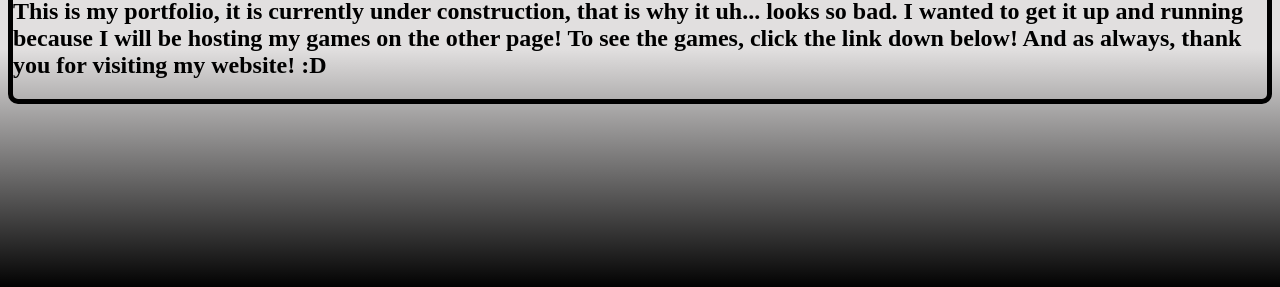
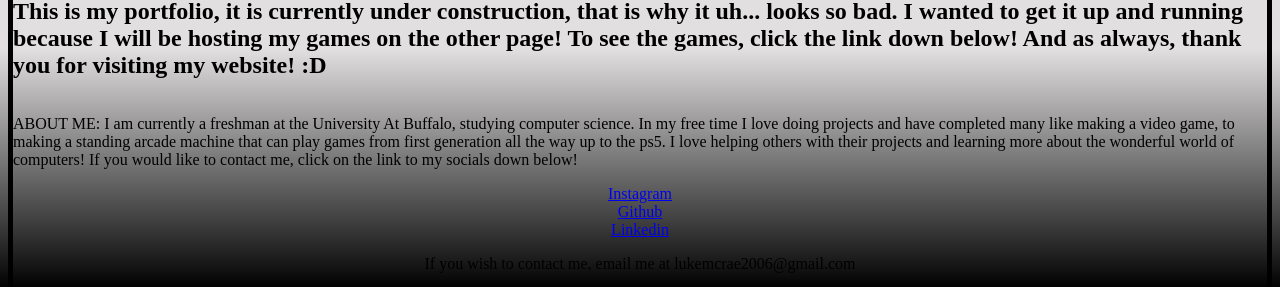
Before and after one commit to LukeMcRae2006/Portfolio, a plain HTML site: page index.html in a window 1280 px wide. Shown: the part 511-798 px from the top of the page. Drawn offline with Linux system fonts and the light colour scheme.

Commit message:
Add files via upload

```diff
--- a/index.html
+++ b/index.html
@@ -17,6 +17,15 @@
         <hr>
         <img class="introduction-photo" src="photos/photoOfMeUnderwater.JPG">
         <h2> This is my portfolio, it is currently under construction, that is why it uh... looks so bad. I wanted to get it up and running because I will be hosting my games on the other page! To see the games, click the link down below! And as always, thank you for visiting my website! :D</h2>
+        <p> ABOUT ME: I am currently a freshman at the University At Buffalo, studying computer science. In my free time I love doing projects and have completed many like making a video game, to making a
+            standing arcade machine that can play games from first generation all the way up to the ps5. I love helping others with their projects and learning more about the wonderful world of computers!
+            If you would like to contact me, click on the link to my socials down below!
+        </p>
+        <a href="https://www.instagram.com/luke_mcrae28/">Instagram</a>
+        <a href="https://github.com/LukeMcRae2006">Github</a>
+        <a href="https://www.linkedin.com/in/luke-mcrae-709085327/">Linkedin</a>
+
+        <p> If you wish to contact me, email me at lukemcrae2006@gmail.com</p>
 
 
     </div>
```
